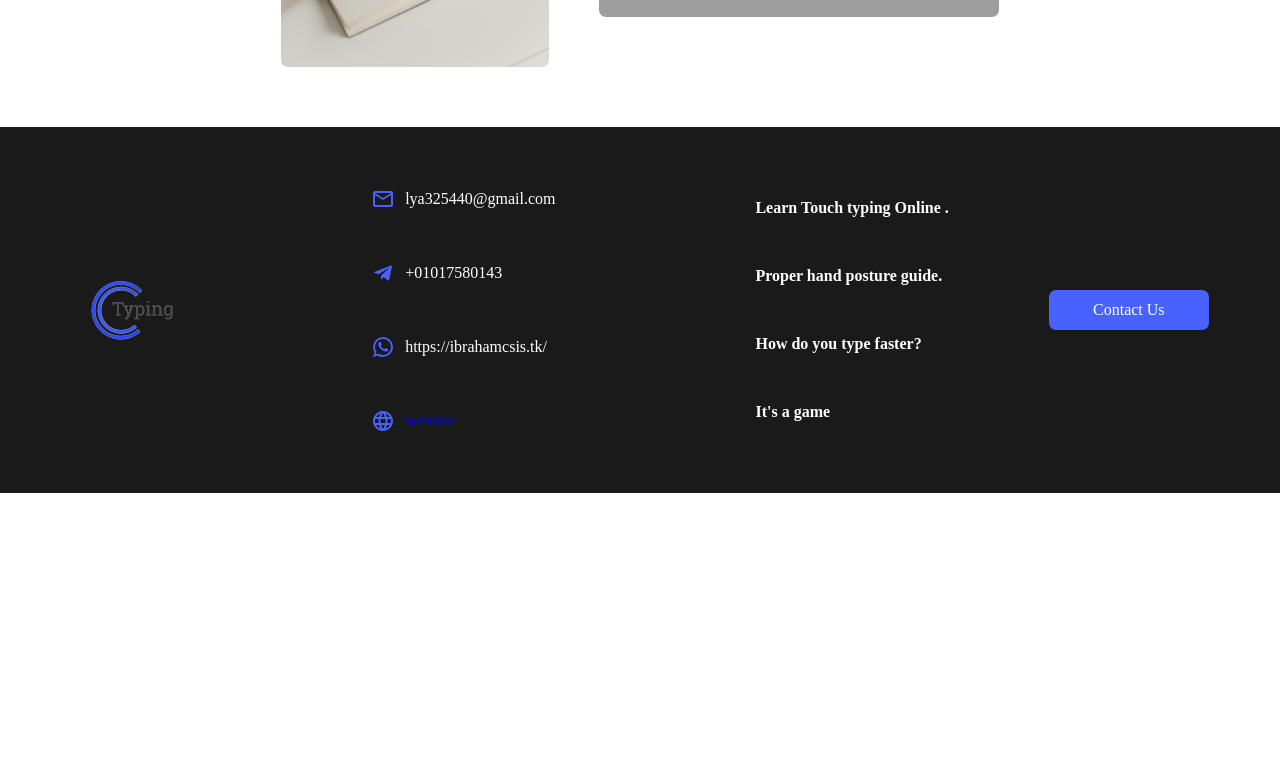
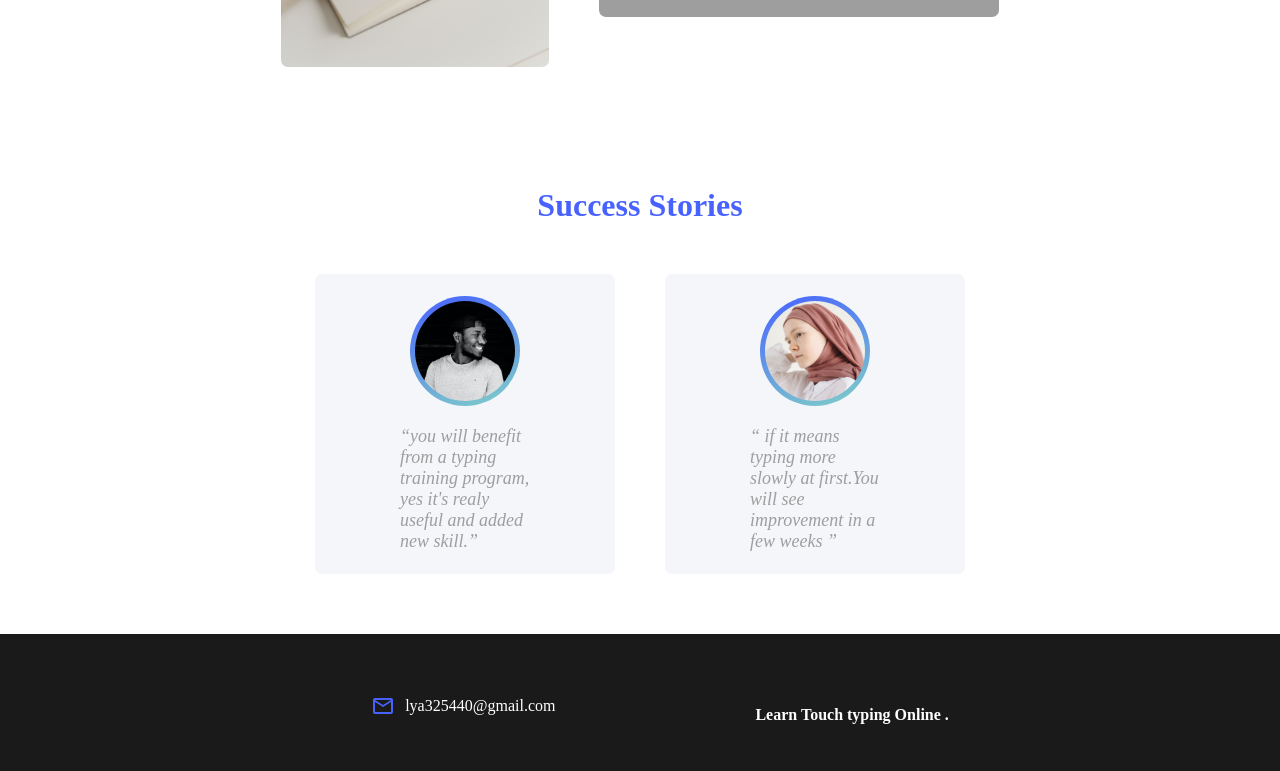
Before and after one commit to ibrahim2375/typing-test, a React (Create React App) app: page /about in a window 1280 px wide. Shown: the part 740-1511 px from the top of the page. Before the commit the page ends 1233 px from the top, so only its background shows below. Built offline with nearby package versions, Linux system fonts and the light colour scheme; grey boxes are pictures that could not be loaded.

Commit message:
opinin finished in about

```diff
--- a/src/components/About.js
+++ b/src/components/About.js
@@ -3,16 +3,22 @@ import '../css/About.css'
 import aboutImag_1 from '../img/about1.jpg'
 import aboutImag_2 from '../img/about2.jpg'
 import Footer from './Footer'
-// import Artical from '../skeleton/Artical';
+import User1 from '../img/user1.jpg'
+import User2 from '../img/user2.jpg'
+
 function About() {
-  // const [state, setState] = useState(false);
-
-  // useEffect(() => {
-  //   if (document.readyState === 'ready' || document.readyState === 'complete') {
-  //    setState(true)
-  //   }
-
-  // }, [])
+  const stories = [
+    {
+      id: 1,
+      comment: "you will benefit from a typing training program, yes it's realy useful and added new skill.",
+      img: User1
+    },
+    {
+      id: 2,
+      comment: " if it means typing more slowly at first.You will see improvement in a few weeks ",
+      img: User2
+    }
+  ]
   return (
 
     <div>
@@ -22,26 +28,31 @@ function About() {
           <p>Typing is a  way to learn or perfect their keyboarding technique. What’s more, we help you to find this service on our site.</p>
         </div>
         <div className="aboutImg">
-          {/* {
-            state === true ? <Imgs /> : <Artical />
-          } */}
-
           <img src={aboutImag_1} alt="img 1" />
           <img src={aboutImag_2} alt="img 2" />
         </div>
       </div>
+      <div className="opinin">
+        <h1>Success Stories</h1>
+        <div className="stories" >
+          {stories.map((story, i) => {
+            return <div className="story" key={i}>
+              <div className="border">
+                <img src={story.img} alt="user" />
+              </div>
+              <div className="comment">
+                <p> <q>{story.comment}</q></p>
+              </div>
+            </div>
+
+          })}
+        </div>
+
+      </div>
       <Footer className="stikyFooter" />
     </div>
   )
-  // function Imgs() {
-  //   return (
-  //     <>
-  //       <img src={aboutImag_1} alt="img 1" />
-  //       <img src={aboutImag_2} alt="img 2" />
-  //     </>
 
-  //   )
-  // }
 }
 
 export default About
--- a/src/components/Home.js
+++ b/src/components/Home.js
@@ -1,4 +1,4 @@
-import React, { useEffect } from 'react'
+import React from 'react'
 import '../css/Home.css';
 import Landing from '../img/Home landing.png'
 import Services from './Services';
@@ -40,9 +40,7 @@ function Home() {
         }
     ]
 
-    useEffect(() => {
-        // typing()
-    })
+
     return (
         <>
             <div className="container">
@@ -64,19 +62,20 @@ function Home() {
                     <div className="head">
                         <h1>App Services</h1>
                     </div>
+                    <div className="blocks" >
+                        {
+                            data.map((d, i) => {
 
-                        {
-                            data.map((d,i) => {
-
-                                return <div className="blocks" key={i}>
+                                return (
+                                    <div key={i}>
                                         <Services key={i} title={d.title} description={d.description} img={d.img} />
                                     </div>
+                                )
 
                             })
 
                         }
-
-
+                    </div>
 
                 </div>
                 <div className="typing" id="typing">
--- a/src/css/About.css
+++ b/src/css/About.css
@@ -36,10 +36,65 @@
   max-height: 400px;
   border-radius: var(--borderRadius);
 }
-/* .stikyFooter {
-  position: sticky;
-  bottom: 0;
-} */
+.opinin {
+  display: flex;
+  justify-content: center;
+  flex-direction: column;
+  align-items: center;
+  gap: var(--gap);
+  padding: var(--padding);
+}
+.opinin h1 {
+  color: var(--seconColor);
+}
+.opinin .stories {
+  display: flex;
+  justify-content: center;
+  align-items: center;
+  gap: var(--gap);
+  flex-wrap: wrap;
+}
+.opinin .stories .story {
+  width: 300px;
+  height: 300px;
+  display: flex;
+  justify-content: center;
+  flex-direction: column;
+  align-items: center;
+  gap: 20px;
+  background-color: var(--thirdColor);
+  padding: 20px;
+  border-radius: var(--borderRadius);
+}
+.opinin .stories .story .border {
+  display: flex;
+  justify-content: center;
+  align-items: center;
+  background-image:linear-gradient(160deg, #4762ff 0%, #80d0c7 100%); ;
+   width: 110px;
+  height: 110px;
+  border-radius: 50%;
+  -webkit-border-radius: 50%;
+  -moz-border-radius: 50%;
+  -ms-border-radius: 50%;
+  -o-border-radius: 50%;
+}
+.opinin .stories .story .border img {
+  object-fit: cover;
+  width: 100px;
+  height: 100px;
+  border-radius: 50%;
+  -webkit-border-radius: 50%;
+  -moz-border-radius: 50%;
+  -ms-border-radius: 50%;
+  -o-border-radius: 50%;
+}
+.opinin .stories .story .comment {
+  width: 50%;
+  font-size: 18px;
+  font-style: italic;
+  color: var(--textColor);
+}
 @media (max-width: 480px) {
   .about {
     margin-top: var(--marginTop);
```
Also changed, not shown: src/img/user1.jpg (added), src/img/user2.jpg (added).
